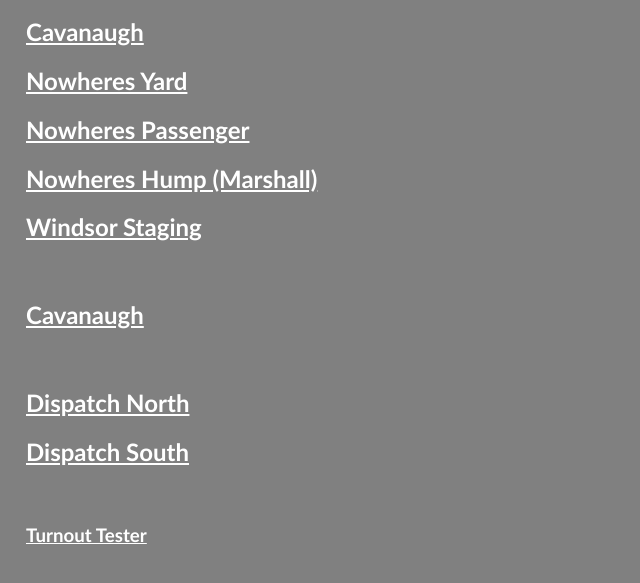
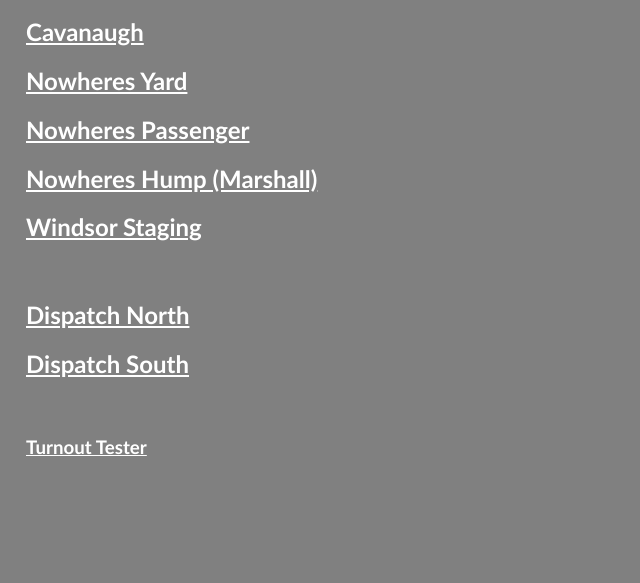
Before and after one commit to svl-rr/svl-panel-server, a website: page static/index.html in a window 1280 px wide. Shown: the part 241-824 px from the top of the page, without its empty margins (0-640 px from the left). After the commit the page ends 800 px from the top, so only its background shows below. Drawn offline with Linux system fonts and the light colour scheme.

Commit message:
removed cavanaugh test panel from index.html

```diff
--- a/static/index.html
+++ b/static/index.html
@@ -16,8 +16,6 @@
 <h2><a href="Released/NowheresHump.svg">Nowheres Hump (Marshall)</a></h2>
 <h2><a href="Released/Windsor.svg">Windsor Staging</a></h2>
 <br />
-<h2><a href="test/cavanaugh.html">Cavanaugh</a></h2>
-<br />
 <h2><a href="Released/DispatchNorth.svg">Dispatch North</a></h2>
 <h2><a href="Released/DispatchSouth.svg">Dispatch South</a></h2>
 <br />
```
